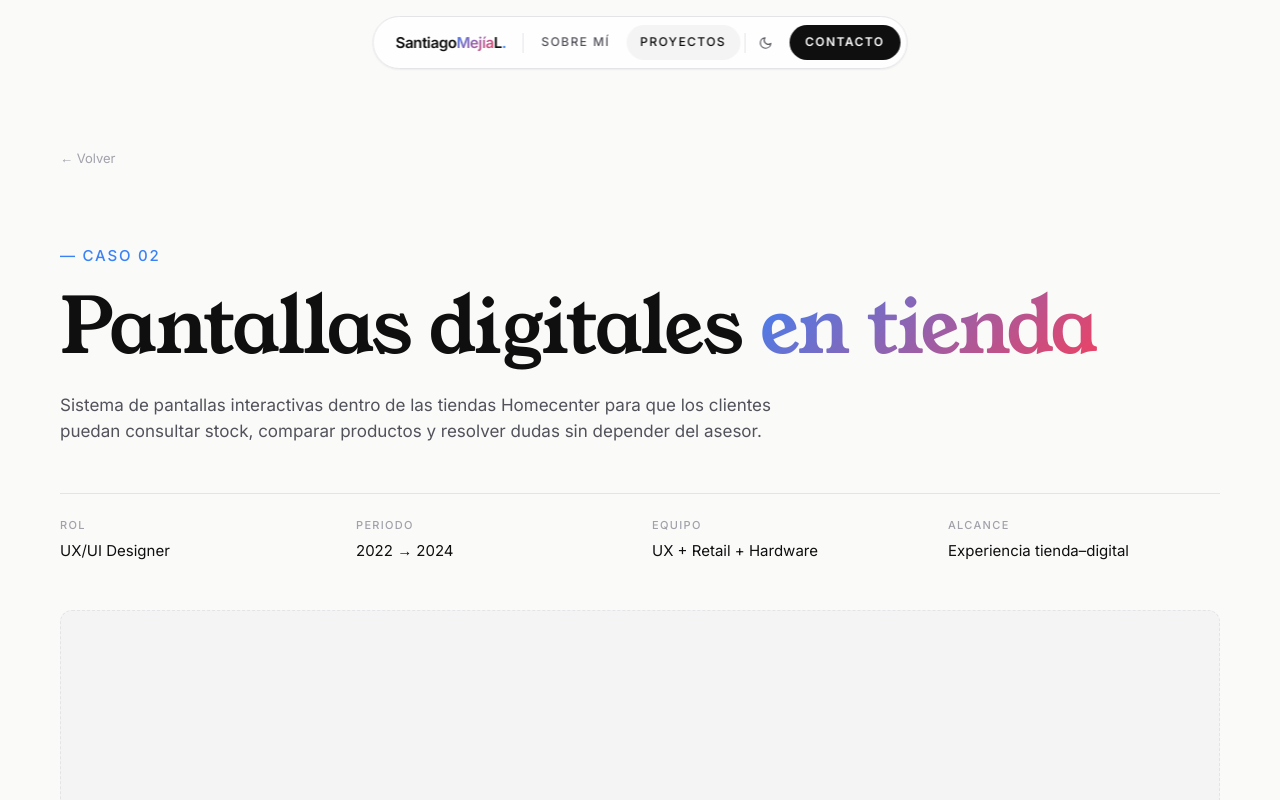
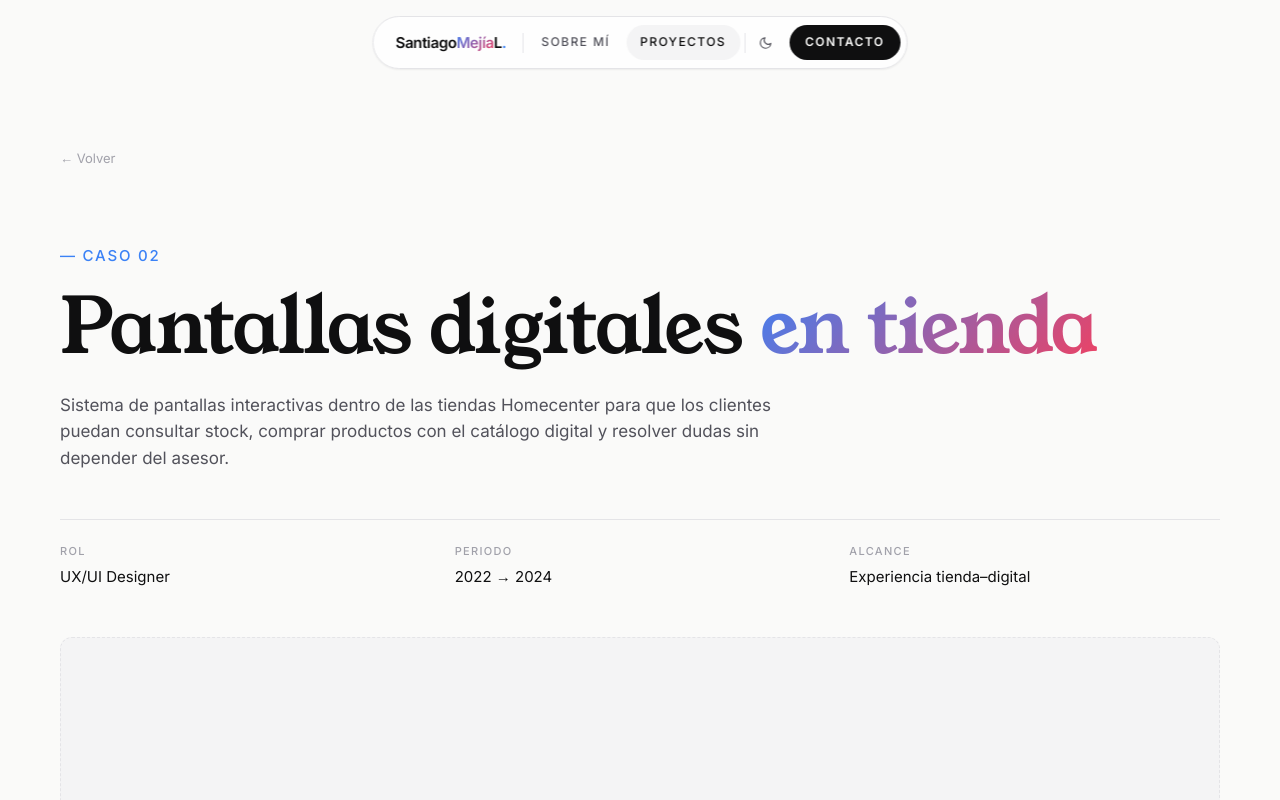
Before and after one commit to Santiagomejial/portfolio, a Next.js app: page /work/pantallas-tienda in a window 1280 px wide. Shown: the top 800 px of the page. Built offline with nearby package versions, Linux system fonts and the light colour scheme.

Commit message:
feat(case-pantallas-tienda): sub actualizado + remover meta equipo

```diff
--- a/content/case-pantallas-tienda.tsx
+++ b/content/case-pantallas-tienda.tsx
@@ -15,11 +15,10 @@ export const CASE_PANTALLAS_TIENDA: CaseContent = {
       pre: 'Pantallas digitales ',
       highlight: 'en tienda',
     },
-    sub: 'Sistema de pantallas interactivas dentro de las tiendas Homecenter para que los clientes puedan consultar stock, comparar productos y resolver dudas sin depender del asesor.',
+    sub: 'Sistema de pantallas interactivas dentro de las tiendas Homecenter para que los clientes puedan consultar stock, comprar productos con el catálogo digital y resolver dudas sin depender del asesor.',
     meta: [
       { label: 'Rol', value: 'UX/UI Designer' },
       { label: 'Periodo', value: '2022 → 2024' },
-      { label: 'Equipo', value: 'UX + Retail + Hardware' },
       { label: 'Alcance', value: 'Experiencia tienda–digital' },
     ],
     // heroImage: pendiente
```
